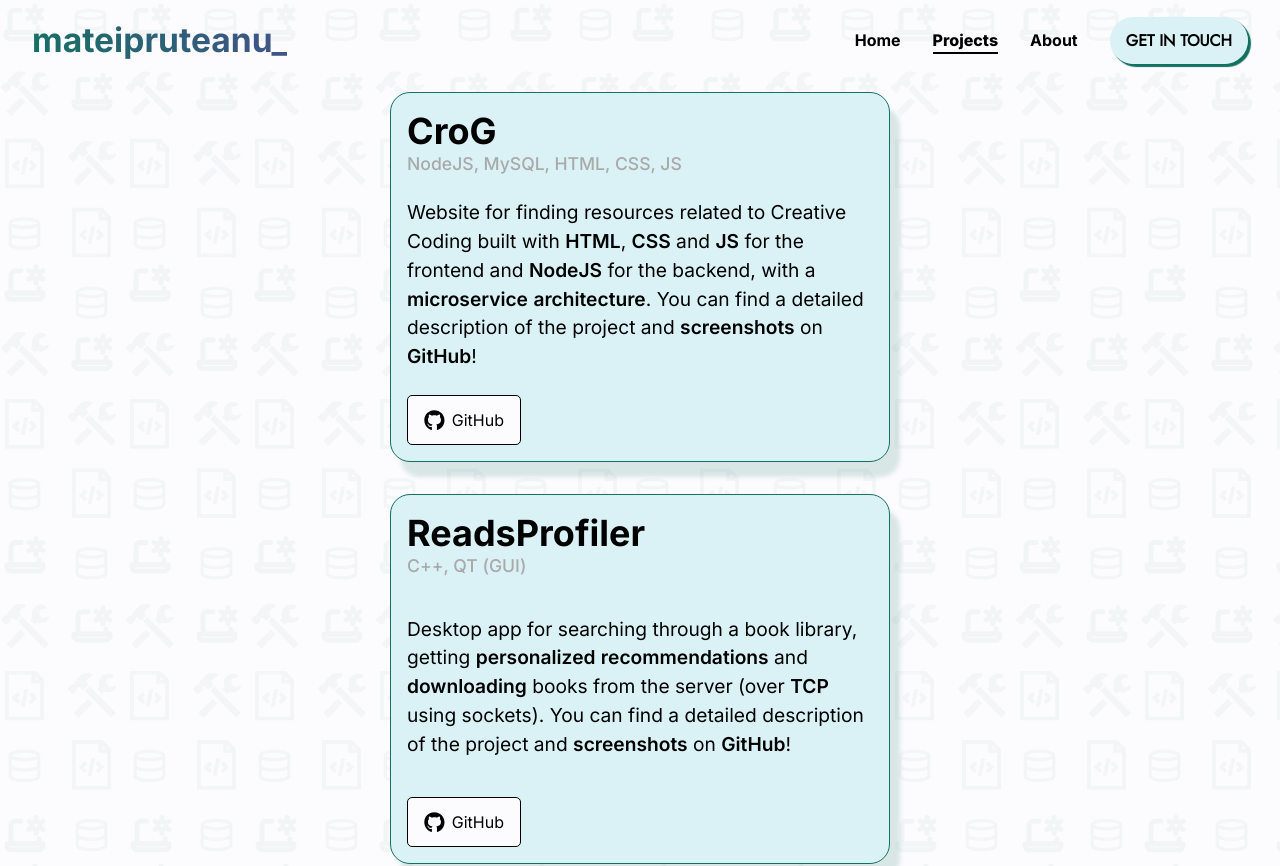
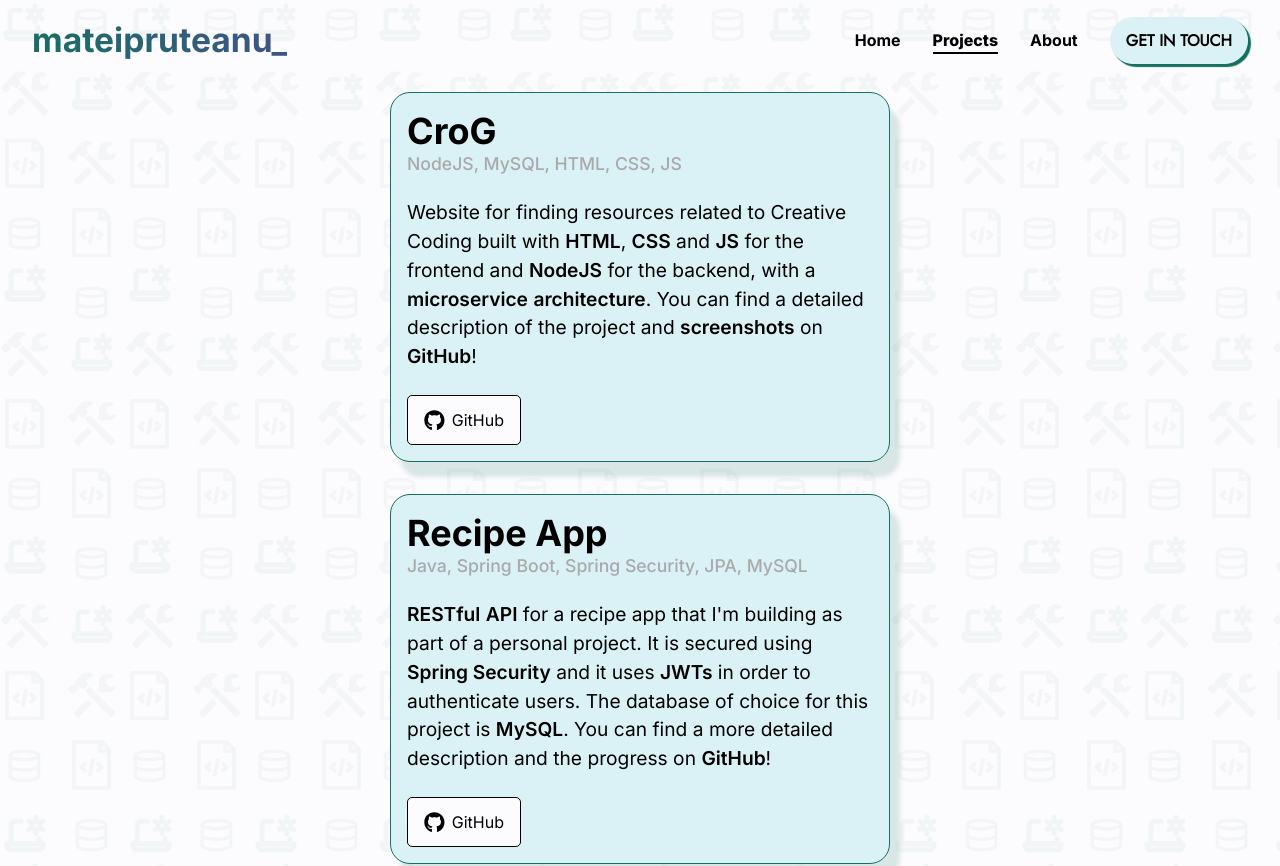
Before and after one commit to mateipruteanu/mateipruteanu.dev, a React (Vite) app: page /projects in a window 1280 px wide. Shown: the top 866 px of the page. Built offline with nearby package versions, Linux system fonts and the light colour scheme; what insights-js would draw is missing.

Commit message:
updated projects

```diff
--- a/src/components/AboutPage/About.jsx
+++ b/src/components/AboutPage/About.jsx
@@ -16,9 +16,9 @@ function About() {
         </>);
     const technologies = [
         "React",
+        "Java (Maven, Spring Boot, JPA)",
         "NodeJS",
         "HTML/CSS/JS",
-        "Java",
         "Relational DB (MySQL, Oracle...)"];
     const email = (
         <a href={"mailto:mateipruteanu1@gmail.com"}>
--- a/src/components/ProjectsPage/Card.jsx
+++ b/src/components/ProjectsPage/Card.jsx
@@ -12,7 +12,7 @@ function Card({index, title, languages, description, linkText, linkImage, link})
         });
     };
 
-    const keywords = ["HTML", "CSS", "JS", "NodeJS", "microservice", "architecture", "screenshots", "GitHub", "personalized", "recommendations", "downloading", "TCP", "ReactJS", "Vercel"];
+    const keywords = ["HTML", "CSS", "JS", "NodeJS", "microservice", "architecture", "screenshots", "GitHub", "personalized", "recommendations", "downloading", "TCP", "ReactJS", "Vercel", "Java", "RESTful", "API", "Spring Security", "JWTs", "MySQL"];
 
     return (
         <div className={"card " + "card_" + index}>
--- a/src/components/ProjectsPage/Projects.jsx
+++ b/src/components/ProjectsPage/Projects.jsx
@@ -20,8 +20,9 @@ function Projects() {
 
     const projects = [
         new Project(1, "CroG", "NodeJS, MySQL, HTML, CSS, JS", "Website for finding resources related to Creative Coding built with HTML, CSS and JS for the frontend and NodeJS for the backend, with a microservice architecture. You can find a detailed description of the project and screenshots on GitHub!", "GitHub", "https://upload.wikimedia.org/wikipedia/commons/9/91/Octicons-mark-github.svg", "https://github.com/mateipruteanu/CroG#readme"),
-        new Project(2, "ReadsProfiler", "C++, QT (GUI)", "Desktop app for searching through a book library, getting personalized recommendations and downloading books from the server (over TCP using sockets). You can find a detailed description of the project and screenshots on GitHub!", "GitHub", "https://upload.wikimedia.org/wikipedia/commons/9/91/Octicons-mark-github.svg", "https://github.com/mateipruteanu/readsProfiler_Client#readme"),
-        new Project(3, "Portofolio Website", "ReactJS, HTML, CSS", "My portofolio website (the one you are currently viewing) built using ReactJS, HTML and CSS and is hosted on Vercel. You can find a detailed description of the project and screenshots on GitHub!", "GitHub", "https://upload.wikimedia.org/wikipedia/commons/9/91/Octicons-mark-github.svg", "https://github.com/mateipruteanu/mateipruteanu.dev#readme")
+        new Project(2, "Recipe App", "Java, Spring Boot, Spring Security, JPA, MySQL", "RESTful API for a recipe app that I'm building as part of a personal project. It is secured using Spring Security and it uses JWTs in order to authenticate users. The database of choice for this project is MySQL. You can find a more detailed description and the progress on GitHub!", "GitHub", "https://upload.wikimedia.org/wikipedia/commons/9/91/Octicons-mark-github.svg", "https://github.com/mateipruteanu/RecipeAppBackend#readme"),
+        new Project(3, "ReadsProfiler", "C++, QT (GUI)", "Desktop app for searching through a book library, getting personalized recommendations and downloading books from the server (over TCP using sockets). You can find a detailed description of the project and screenshots on GitHub!", "GitHub", "https://upload.wikimedia.org/wikipedia/commons/9/91/Octicons-mark-github.svg", "https://github.com/mateipruteanu/readsProfiler_Client#readme"),
+        new Project(4, "Portofolio Website", "ReactJS, HTML, CSS", "My portofolio website (the one you are currently viewing) built using ReactJS, HTML and CSS and is hosted on Vercel. You can find a detailed description of the project and screenshots on GitHub!", "GitHub", "https://upload.wikimedia.org/wikipedia/commons/9/91/Octicons-mark-github.svg", "https://github.com/mateipruteanu/mateipruteanu.dev#readme")
     ];
 
     return (
```
